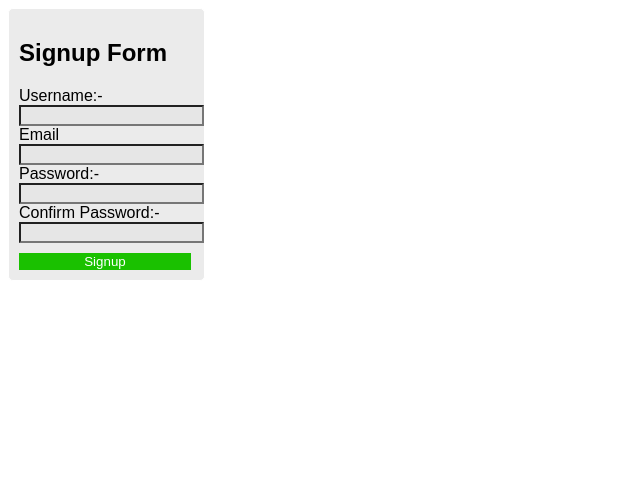
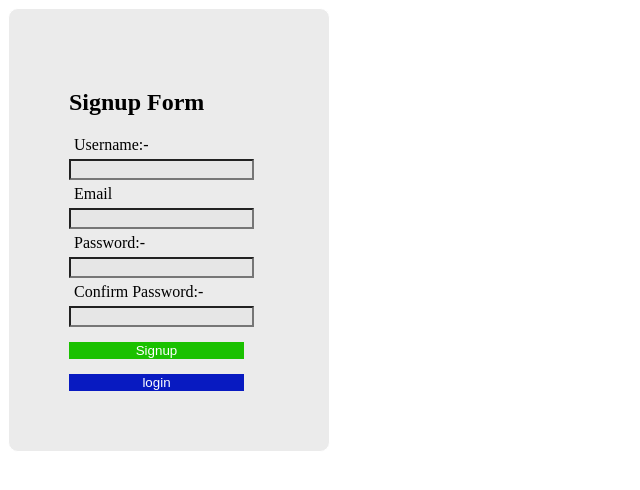
Before and after one commit to Durgesh2006-07/Fullstack-forms, a plain HTML site: page index.html in a window 1280 px wide. Shown: the whole page, without its empty margins (0-640 px from the left). Drawn offline with Linux system fonts and the light colour scheme.

Commit message:
final form

```diff
--- a/forms-1.html
+++ b/index.html
@@ -1,6 +1,7 @@
 <!DOCTYPE html>
 <html lang="en">
 <head>
+    <link rel="stylesheet" href="style.css">
     <meta charset="UTF-8">
     <meta name="viewport" content="width=device-width, initial-scale=1.0">
     <title>Signup</title>
@@ -25,34 +26,10 @@
         <label for="pass">Confirm Password:-</label>
         <input type="password" id="pass" required>
     </div>
-    <button name="submit">Signup</button>
+    <button class="button">Signup</button>
+    <button class="SuperStar">login</button>
 </article>
-    <style>
-        body{
-            font-family: sans-serif;
-        }
-        label{
-            display:block;
-        }
-        article{
-            border: 1px solid white;
-            width: 175px;
-            padding: 10px;
-            border-radius: 5px;
-            background-color: rgba(230,230,230,0.786);
-        input{
-            background-color:rgba(230,230,230,0.786);
-        }
-        }
-        button{
-            margin-top: 10px;
-            width: 172px;
-            border: none;
-            background-color: rgb(26, 193, 0);
-            color: white;
-        }
 
-    </style>
 </h3>
 </form>
 </body>
--- /dev/null
+++ b/style.css
@@ -0,0 +1,35 @@
+ <style>
+        body{
+            font-family: sans-serif;
+            margin: 100px;
+            padding-left: 450px;
+        }
+        label{
+            display:block;
+            margin: 5px;
+        }
+        article{
+            border: 1px solid white;
+            width: 200px;
+            padding: 60px;
+            border-radius: 10px;
+            background-color: rgba(230,230,230,0.786);
+        input{
+            background-color:rgba(230,230,230,0.786);
+        }
+        }
+        .button{
+            margin-top: 15px;
+            width: 175px;
+            border: none;
+            background-color: rgb(26, 193, 0);
+            color: white;
+        }
+        .SuperStar{
+            margin-top: 15px;
+            width: 175px;
+            border: none;
+            background-color: rgb(8, 26, 193);
+            color: white;
+        }
+</style>
```
